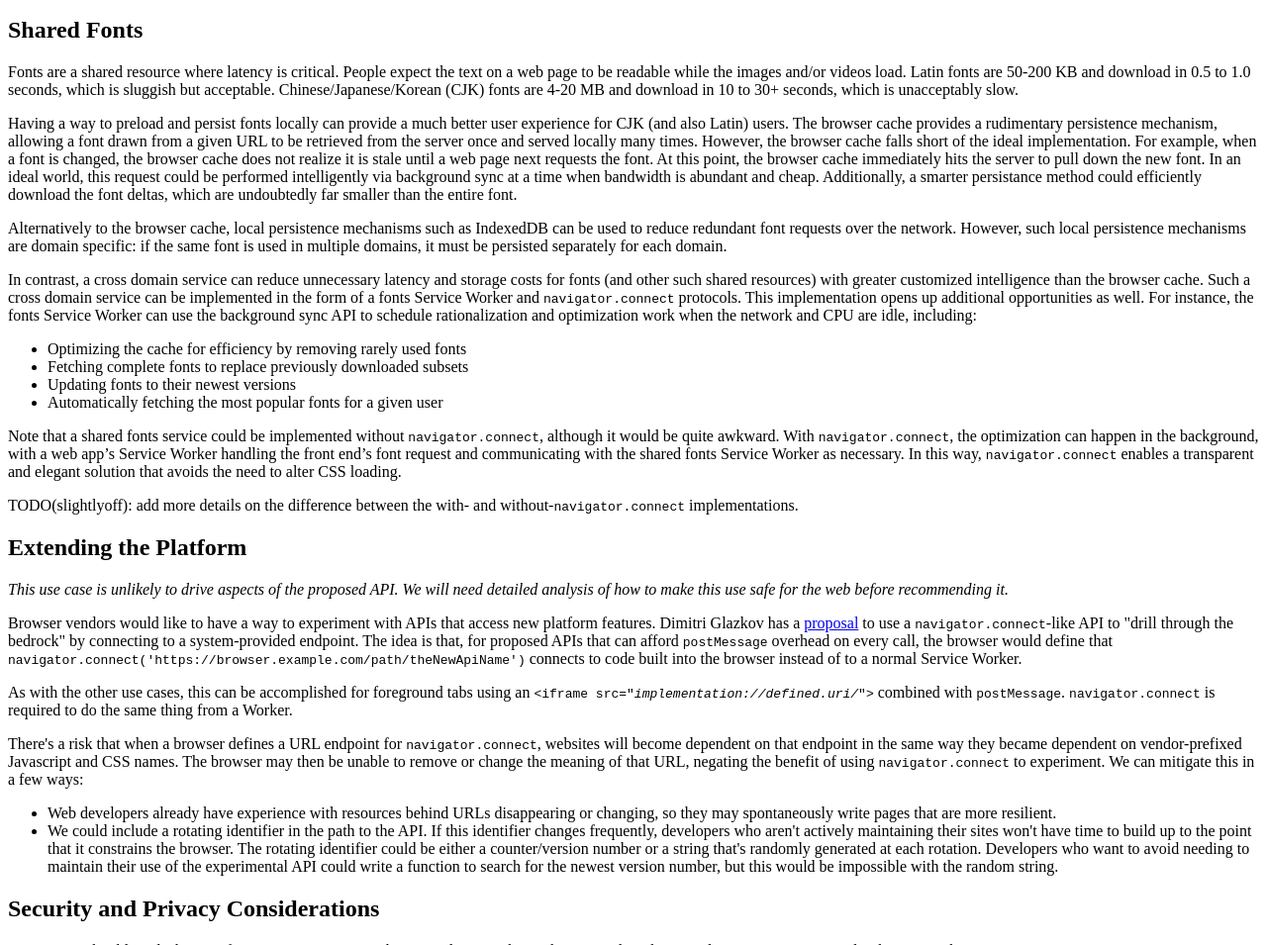
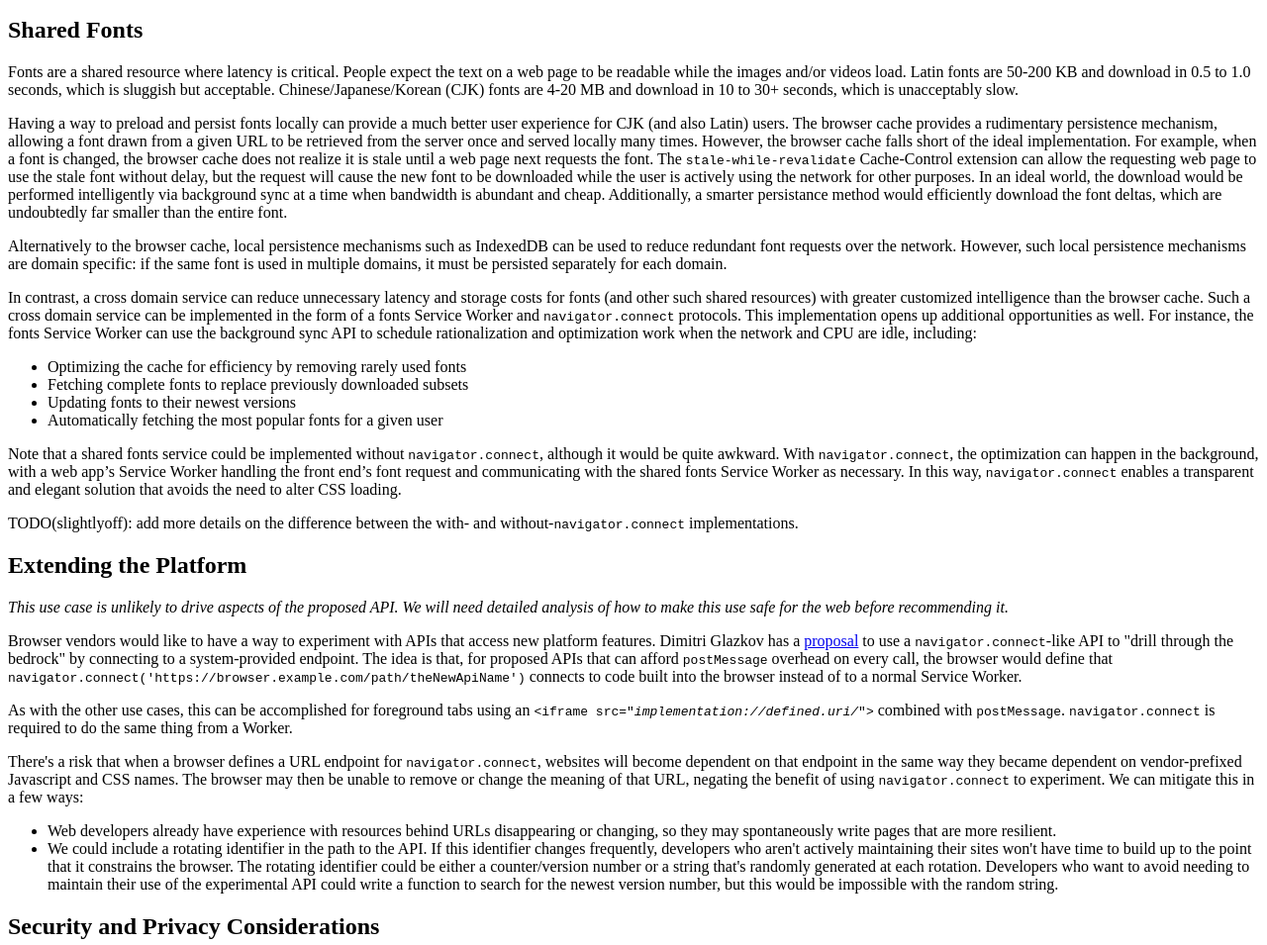
Before and after one commit to mkruisselbrink/navigator-connect, a plain HTML site: page use-cases.html in a window 1280 px wide. Shown: the part 760-1715 px from the top of the page at 99% size. Drawn offline with Linux system fonts and the light colour scheme.

Commit message:
Added stale-while-revalidate sentence to Shared Fonts

```diff
--- a/use-cases.html
+++ b/use-cases.html
@@ -146,11 +146,14 @@
           persistence mechanism, allowing a font drawn from a given URL to be retrieved from the
           server once and served locally many times. However, the browser cache falls short of the
           ideal implementation. For example, when a font is changed, the browser cache does not
-          realize it is stale until a web page next requests the font. At this point, the browser
-          cache immediately hits the server to pull down the new font. In an ideal world, this
-          request could be performed intelligently via background sync at a time when bandwidth is
-          abundant and cheap. Additionally, a smarter persistance method could efficiently download
-          the font deltas, which are undoubtedly far smaller than the entire font.
+          realize it is stale until a web page next requests the font. The
+          <code>stale-while-revalidate</code> Cache-Control extension can allow the requesting web
+          page to use the stale font without delay, but the request will cause the new font to be
+          downloaded while the user is actively using the network for other purposes. In an ideal
+          world, the download would be performed intelligently via background sync at a time when
+          bandwidth is abundant and cheap. Additionally, a smarter persistance method would
+          efficiently download the font deltas, which are undoubtedly far smaller than the entire
+          font.
         </p>
         <p>
           Alternatively to the browser cache, local persistence mechanisms such as IndexedDB can be
```
